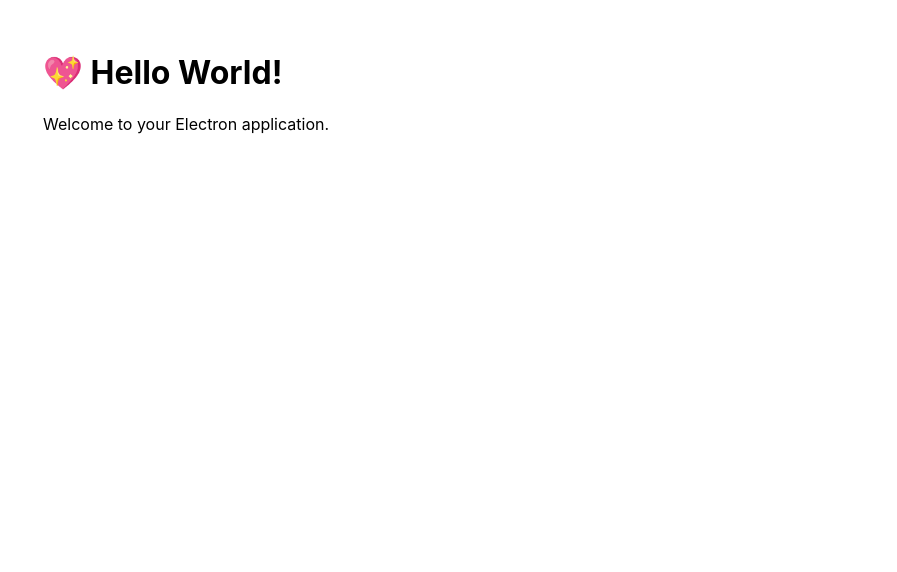
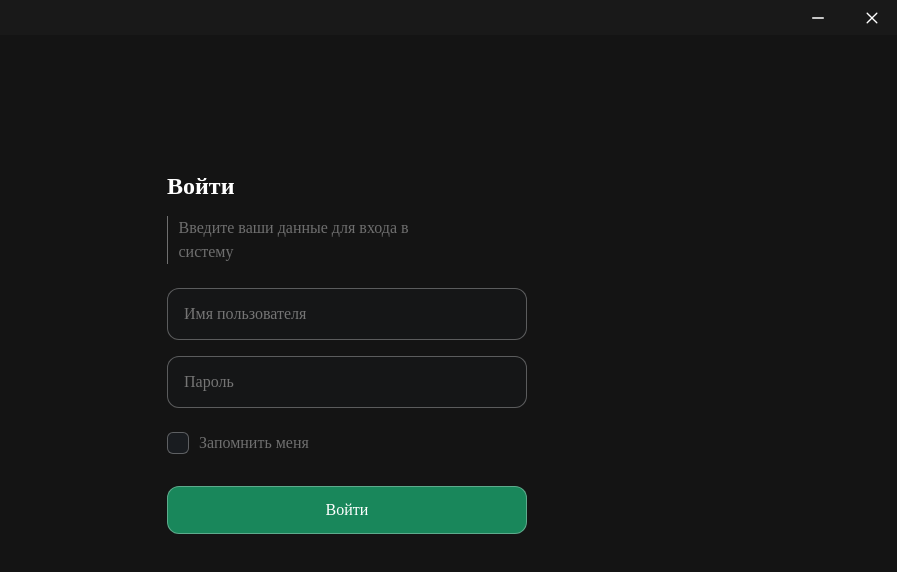
Before and after one commit to flaim4/LauncherClient, an Electron app: page src/index.html in a window 1100 px wide. Shown: the whole page, without its empty margins (203-1100 px from the left). Drawn offline with Linux system fonts and the light colour scheme.

Commit message:
add login >:D

```diff
--- a/package.json
+++ b/package.json
@@ -29,6 +29,7 @@
     "@electron-forge/plugin-auto-unpack-natives": "^7.8.0",
     "@electron-forge/plugin-fuses": "^7.8.0",
     "@electron/fuses": "^1.8.0",
-    "electron": "35.2.1"
+    "electron": "35.2.1",
+    "electron-packager": "^17.1.2"
   }
 }
--- /dev/null
+++ b/src/css/start-launcher.css
@@ -0,0 +1,92 @@
+body {
+    background-color: #141414;
+    padding: 0;
+    margin: 0;
+    display: flex;
+    justify-content: center;
+    -webkit-app-region: no-drag;
+}
+
+
+.start-launcher {
+    margin-top: 157px;
+}
+
+.title-bar {
+    -webkit-app-region: drag;
+    height: 30px;
+    background-color: #2d2d2d;
+    display: flex;
+    justify-content: flex-end;
+    align-items: center;
+}
+
+.window-controls {
+    -webkit-app-region: drag;
+    display: flex;
+}
+
+.window-controls button:hover {
+    background: rgba(255, 255, 255, 0.1);
+}
+
+#close-btn:hover {
+    background: #e81123 !important;
+}
+
+.window-controls {
+    width: 100%;
+    height: 35px;
+    background-color: rgba(255, 255, 255, 0.02);
+    position: absolute;
+    top: 0;
+    left: 0;
+}
+
+.tools-btn {
+    -webkit-app-region: no-drag;
+    position: absolute;
+    right: 0;
+    display: flex;
+}
+
+#min-btn {
+    position: relative;
+    width: 52px;
+    height: 35px;
+    background-color: #191919;
+    border: none;
+}
+
+#min-btn img{
+    left: 18.5px;
+    top: 17.32px;
+}
+
+#closeBtn img {
+    left: 20.5px;
+    top: 11.5px;
+}
+
+
+#closeBtn {
+    position: relative;
+    width: 52px;
+    height: 35px;
+    background-color: #191919;
+    border: none;
+}
+
+#min-btn img,
+#closeBtn img {
+    position: absolute;
+    transition: top 0.2s ease;
+}
+
+#closeBtn:hover {
+    background-color: #303030;
+}
+
+#min-btn:hover {
+    background-color: #303030;
+}
--- /dev/null
+++ b/src/css/style.css
@@ -0,0 +1,114 @@
+input {
+    box-sizing: border-box;
+    min-height: 52px;
+    padding: 0 16px;
+    display: flex;
+    align-items: center;
+    border-radius: 12px;
+    border: 1px solid rgba(255, 255, 255, 0.3);
+    color: rgba(255, 255, 255, 0.8);
+    font-size: 16px;
+    font-family: "Montserrat";
+    background-color: rgba(96, 129, 175, 0.02);
+}
+
+.custom-checkbox {
+    display: flex;
+    align-items: center;
+    gap: 10px;
+    cursor: pointer;
+    user-select: none;
+}
+
+.custom-checkbox input {
+    position: absolute;
+    opacity: 0;
+    height: 0;
+    width: 0;
+}
+
+.checkmark {
+    display: flex;
+    align-items: center;
+    justify-content: center;
+    width: 20px;
+    height: 20px;
+    border: 1px solid rgba(255, 255, 255, 0.3);
+    border-radius: 6px;
+    background-color: rgba(96, 129, 175, 0.08);
+    transition: all 0.2s ease;
+}
+
+.checkmark svg {
+    opacity: 0;
+    transition: opacity 0.2s ease;
+}
+
+.custom-checkbox input:checked~.checkmark {
+    background-color: #19875B;
+    border-color: #19875B;
+}
+
+.custom-checkbox input:checked~.checkmark svg {
+    opacity: 1;
+}
+
+.checkbox-label {
+    color: #6F6F6F;
+    font-family: "Montserrat";
+    font-size: 16px;
+    transition: color 0.2s ease;
+}
+
+.custom-checkbox:hover .checkmark {
+    border-color: rgba(255, 255, 255, 0.5);
+}
+
+.custom-checkbox:hover .checkbox-label {
+    color: #AAAAAA;
+}
+
+.custom-checkbox input:checked~.checkbox-label {
+    color: white;
+}
+
+.submit-btn {
+    box-sizing: border-box;
+    min-height: 48px;
+    width: 360px;
+    background-color: #19875B;
+    color: white;
+    border: none;
+    border-radius: 12px;
+    font-family: "Montserrat";
+    font-size: 16px;
+    font-weight: 500;
+    cursor: pointer;
+    transition: background-color 0.2s ease;
+    display: flex;
+    align-items: center;
+    justify-content: center;
+    border: 1px solid rgba(255, 255, 255, 0.3);
+}
+
+.submit-btn:hover {
+    background-color: #157347;
+}
+
+.auth-title {
+    color: #FFFFFF;
+    font-family: "Montserrat";
+    font-weight: 600;
+    font-size: 24px;
+}
+
+.line {
+    border-left: 1px solid rgba(111, 111, 111, 1);
+    height: 100%;
+    padding: 0 0 0 10.5px;
+    color: #6F6F6F;
+    font-family: "Montserrat";
+    font-weight: 500;
+    font-size: 16px;
+    line-height: 24px;
+}
--- a/src/index.css
+++ b/src/index.css
@@ -2,6 +2,5 @@
   font-family: -apple-system, BlinkMacSystemFont, 'Segoe UI', Roboto, Helvetica,
     Arial, sans-serif;
   margin: auto;
-  max-width: 38rem;
   padding: 2rem;
 }
--- a/src/index.html
+++ b/src/index.html
@@ -1,12 +1,46 @@
 <!DOCTYPE html>
 <html>
+
 <head>
   <meta charset="UTF-8" />
   <title>Hello World!</title>
+  <link rel="stylesheet" href="./css/style.css">
   <link rel="stylesheet" href="index.css" />
+  <link rel="stylesheet" href="./css/start-launcher.css">
 </head>
+
 <body>
-    <h1>💖 Hello World!</h1>
-    <p>Welcome to your Electron application.</p>
+  <div class="title-bar">
+    <div class="window-controls">
+      <div class="tools-btn">
+        <div id="min-btn"><img src="./svg/back.svg" alt=""></div>
+        <div id="closeBtn"><img src="./svg/exit.svg" alt=""></div>
+      </div>
+    </div>
+  </div>
+  <div class="start-launcher">
+    <div class="auth-header">
+      <h1 style="margin-bottom: 16px;" class="auth-title">Войти</h1>
+      <div class="line">
+        <p style="margin-bottom: 24px;" class="auth-subtitle">Введите ваши данные для входа в<br>систему</p>
+      </div>
+    </div>
+    <form action="">
+      <input style="width: 360px; margin-bottom: 16px;" type="text" placeholder="Имя пользователя">
+      <input style="width: 360px; margin-bottom: 24px;" type="password" placeholder="Пароль">
+      <label style="margin-bottom: 32px;" class="custom-checkbox">
+        <input type="checkbox">
+        <span class="checkmark">
+          <svg width="14" height="14" viewBox="0 0 14 14" fill="none">
+            <path d="M11.6666 3.5L5.24992 9.91667L2.33325 7" stroke="white" stroke-width="2" stroke-linecap="round" />
+          </svg>
+        </span>
+        <span class="checkbox-label">Запомнить меня</span>
+      </label>
+      <input type="submit" class="submit-btn" style="background-color: #19875B; width: 360px;" value="Войти">
+    </form>
+  </div>
+  <script src="./renderer.js"></script>
 </body>
+
 </html>
--- /dev/null
+++ b/src/renderer.js
@@ -0,0 +1,12 @@
+const closeBtn = document.getElementById('closeBtn');
+
+if (closeBtn) {
+  closeBtn.addEventListener('click', (e) => {
+    e.preventDefault();
+    if (window.electronAPI) {
+      window.electronAPI.closeWindow(); // Вызываем метод из preload.js
+    } else {
+      console.error('Electron API не доступен!');
+    }
+  });
+}
```
Also changed, not shown: src/index.js (+15 -19 lines), src/preload.js (+5 -2 lines), src/svg/back.svg (added), src/svg/exit.svg (added), 1 other file. Lines whose indentation alone changed are shown as unchanged.
